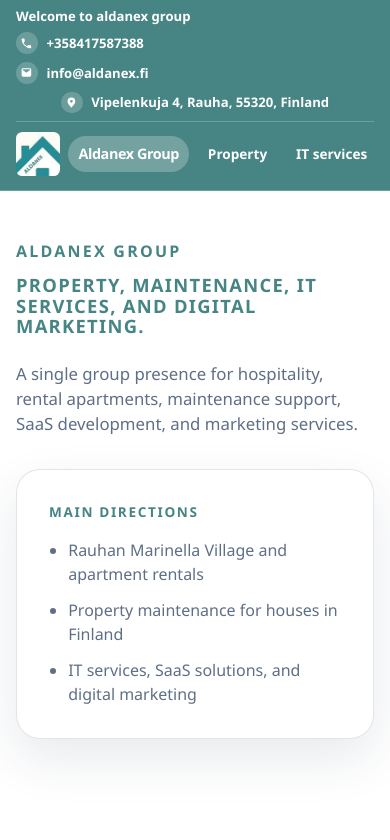
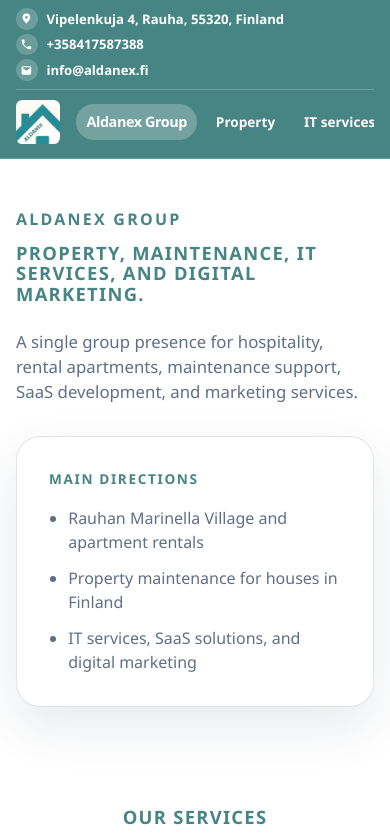
Before and after one commit to d-m-g/aldanex-site, a Next.js app: page / in a window 390 px wide. Shown: the top 840 px of the page. Built offline with nearby package versions, Linux system fonts and the light colour scheme.

Commit message:
Fixed hearder, added favicon

```diff
--- a/src/components/SiteHeader.jsx
+++ b/src/components/SiteHeader.jsx
@@ -30,9 +30,21 @@
   return (
     <header className={styles.header}>
       <Container className={styles.topBar}>
-        <div className={styles.infoItem}>
-          <span className={styles.infoText}>Welcome to aldanex group</span>
-        </div>
+        <a
+          className={`${styles.infoItem} ${styles.addressItem}`}
+          href="https://maps.google.com/?q=Vipelenkuja+4+Rauha+55320+Finland"
+          rel="noreferrer"
+          target="_blank"
+        >
+          <span aria-hidden="true" className={styles.icon}>
+            <svg viewBox="0 0 24 24">
+              <path d="M12 2.75A7.25 7.25 0 0 0 4.75 10c0 4.85 6.13 10.7 6.39 10.95a1.25 1.25 0 0 0 1.72 0c.26-.25 6.39-6.1 6.39-10.95A7.25 7.25 0 0 0 12 2.75Zm0 9.75A2.5 2.5 0 1 1 12 7.5a2.5 2.5 0 0 1 0 5Z" />
+            </svg>
+          </span>
+          <span className={`${styles.infoText} ${styles.addressText}`}>
+            Vipelenkuja 4, Rauha, 55320, Finland
+          </span>
+        </a>
         <a className={styles.infoItem} href="tel:+358417587388">
           <span aria-hidden="true" className={styles.icon}>
             <svg viewBox="0 0 24 24">
@@ -48,21 +60,6 @@
             </svg>
           </span>
           <span className={styles.infoText}>info@aldanex.fi</span>
-        </a>
-        <a
-          className={`${styles.infoItem} ${styles.addressItem}`}
-          href="https://maps.google.com/?q=Vipelenkuja+4+Rauha+55320+Finland"
-          rel="noreferrer"
-          target="_blank"
-        >
-          <span aria-hidden="true" className={styles.icon}>
-            <svg viewBox="0 0 24 24">
-              <path d="M12 2.75A7.25 7.25 0 0 0 4.75 10c0 4.85 6.13 10.7 6.39 10.95a1.25 1.25 0 0 0 1.72 0c.26-.25 6.39-6.1 6.39-10.95A7.25 7.25 0 0 0 12 2.75Zm0 9.75A2.5 2.5 0 1 1 12 7.5a2.5 2.5 0 0 1 0 5Z" />
-            </svg>
-          </span>
-          <span className={`${styles.infoText} ${styles.addressText}`}>
-            Vipelenkuja 4, Rauha, 55320, Finland
-          </span>
         </a>
       </Container>
       <Container className={styles.inner}>
--- a/src/components/SiteHeader.module.css
+++ b/src/components/SiteHeader.module.css
@@ -9,8 +9,9 @@
 
 .topBar {
   display: grid;
-  grid-template-columns: repeat(4, minmax(0, 1fr));
+  grid-template-columns: repeat(3, minmax(0, 1fr));
   gap: var(--space-2);
+  align-items: stretch;
   padding-top: var(--space-2);
   padding-bottom: var(--space-2);
 }
@@ -18,7 +19,10 @@
 .infoItem {
   display: inline-flex;
   align-items: center;
+  justify-content: center;
   gap: 0.55rem;
+  min-height: 2.1rem;
+  padding-inline: var(--space-2);
   color: rgb(255, 255, 255);
   font-weight: 700;
   min-width: 0;
@@ -27,6 +31,7 @@
 .infoText {
   font-size: 0.82rem;
   line-height: 1.25;
+  text-align: center;
   overflow-wrap: anywhere;
 }
 
@@ -80,7 +85,7 @@
 .brandWrap {
   display: inline-flex;
   align-items: center;
-  gap: var(--space-2);
+  gap: var(--space-4);
   flex-shrink: 0;
 }
 
@@ -179,6 +184,18 @@
 @media (max-width: 720px) {
   .topBar {
     grid-template-columns: 1fr;
+    gap: var(--space-1);
+  }
+
+  .infoItem {
+    justify-content: flex-start;
+    min-height: 0;
+    padding-inline: 0;
+  }
+
+  .infoText,
+  .addressText {
+    text-align: left;
   }
 
   .inner {
--- a/src/lib/seo.js
+++ b/src/lib/seo.js
@@ -2,6 +2,11 @@
 
 export const defaultMetadata = {
   metadataBase: new URL(siteUrl),
+  icons: {
+    icon: "/assets/LOGO5.jpg",
+    shortcut: "/assets/LOGO5.jpg",
+    apple: "/assets/LOGO5.jpg",
+  },
   title: {
     default: "Aldanex Group",
     template: "%s | Aldanex Group",
```
